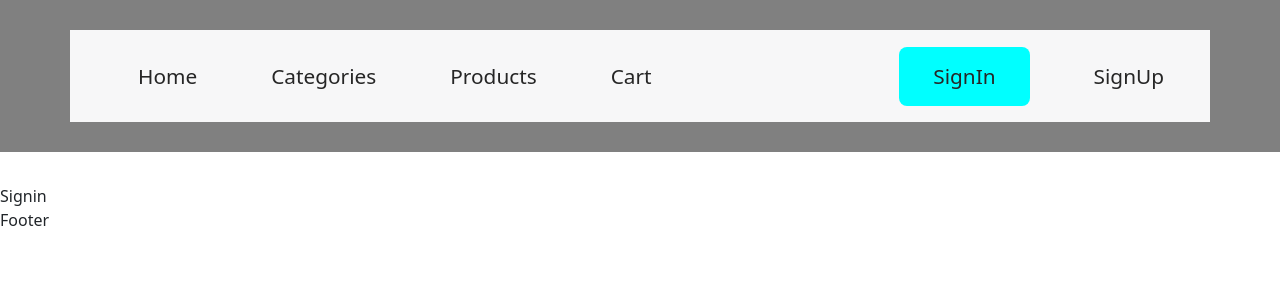
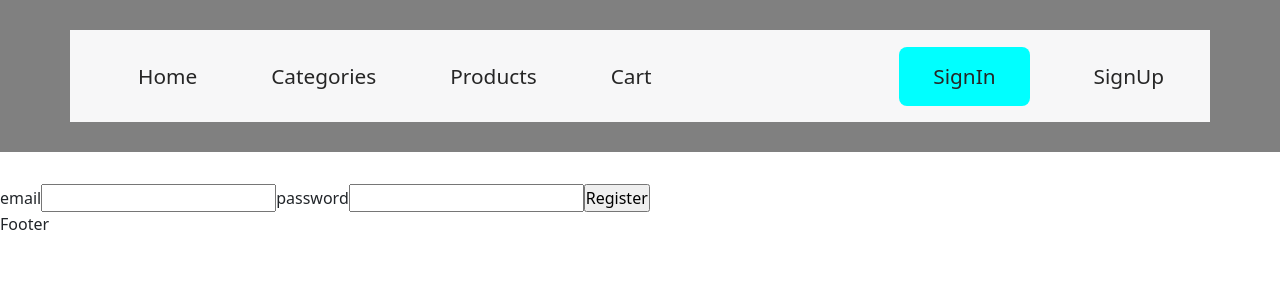
Before and after one commit to AnasZar16474/final-project-react, a React (Vite) app: page /signin in a window 1280 px wide. Shown: the top 300 px of the page. Built offline with nearby package versions, Linux system fonts and the light colour scheme.

Commit message:
final project3

```diff
--- a/src/Pages/Signin/Components/Signin.jsx
+++ b/src/Pages/Signin/Components/Signin.jsx
@@ -1,7 +1,49 @@
+import axios from "axios";
+import { useState } from "react";
 
 function Signin() {
+  const [user, setUser] = useState({
+    email: "",
+    password: "",
+  });
+  const handleChange = (e) => {
+    const { name, value } = e.target;
+    setUser({
+      ...user,
+      [name]: value,
+    });
+  };
+  const handleSubmit = async (e) => {
+    e.preventDefault();
+    try{
+    const { data } = await axios.post(
+      `${import.meta.env.VITE_API_URL}/auth/signin`,
+     {user}
+    );
+    console.log("data", data);
+  }catch(Error){console.log(Error)}
+
+  };
   return (
-    <div>Signin</div>
+    <form onSubmit={handleSubmit}>
+      <label htmlFor="email">email</label>
+      <input
+        type="email"
+        id="email"
+        name="email"
+        onChange={handleChange}
+        value={user.email}
+      />
+      <label htmlFor=" password"> password</label>
+      <input
+        type="password"
+        id="password"
+        name="password"
+        onChange={handleChange}
+        value={user.password}
+      />
+      <input type="submit" value="Register" />
+    </form>
   )
 }
 
--- a/src/Pages/Signup/Components/Signup.jsx
+++ b/src/Pages/Signup/Components/Signup.jsx
@@ -8,7 +8,6 @@ function Signup() {
     password: "",
     image: "",
   });
-  const [error, setError] = useState("");
   const handleChange = (e) => {
     const { name, value } = e.target;
     setUser({
@@ -43,9 +42,11 @@ function Signup() {
   };
   return (
     <form onSubmit={handleSubmit}>
-      <label htmlFor="userName">userName</label>
+      <label  htmlFor="userName">userName</label>
       <input
+
         type="text"
+        placeholder="Entre name"
         id="userName"
         name="userName"
         onChange={handleChange}
```
